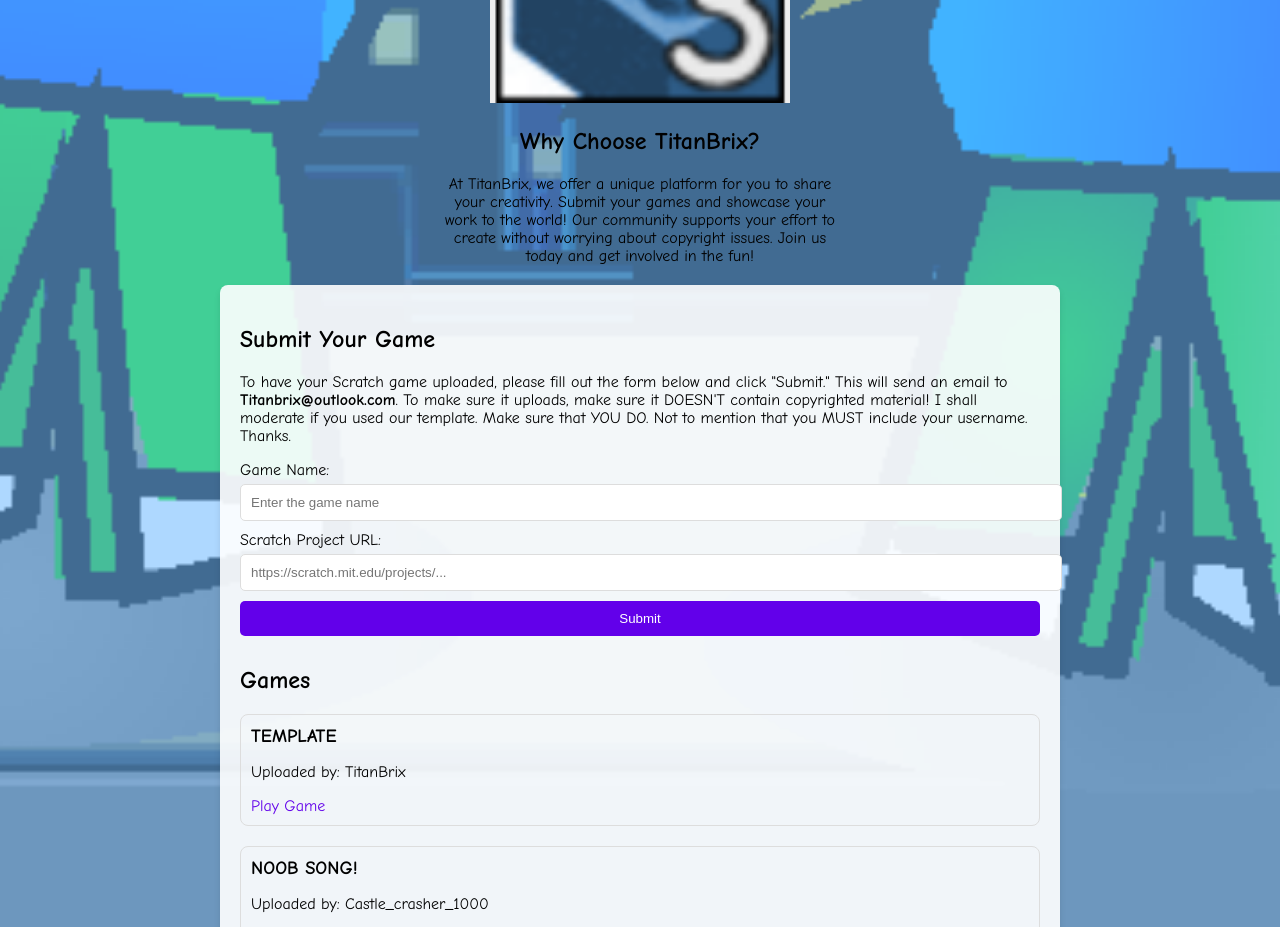
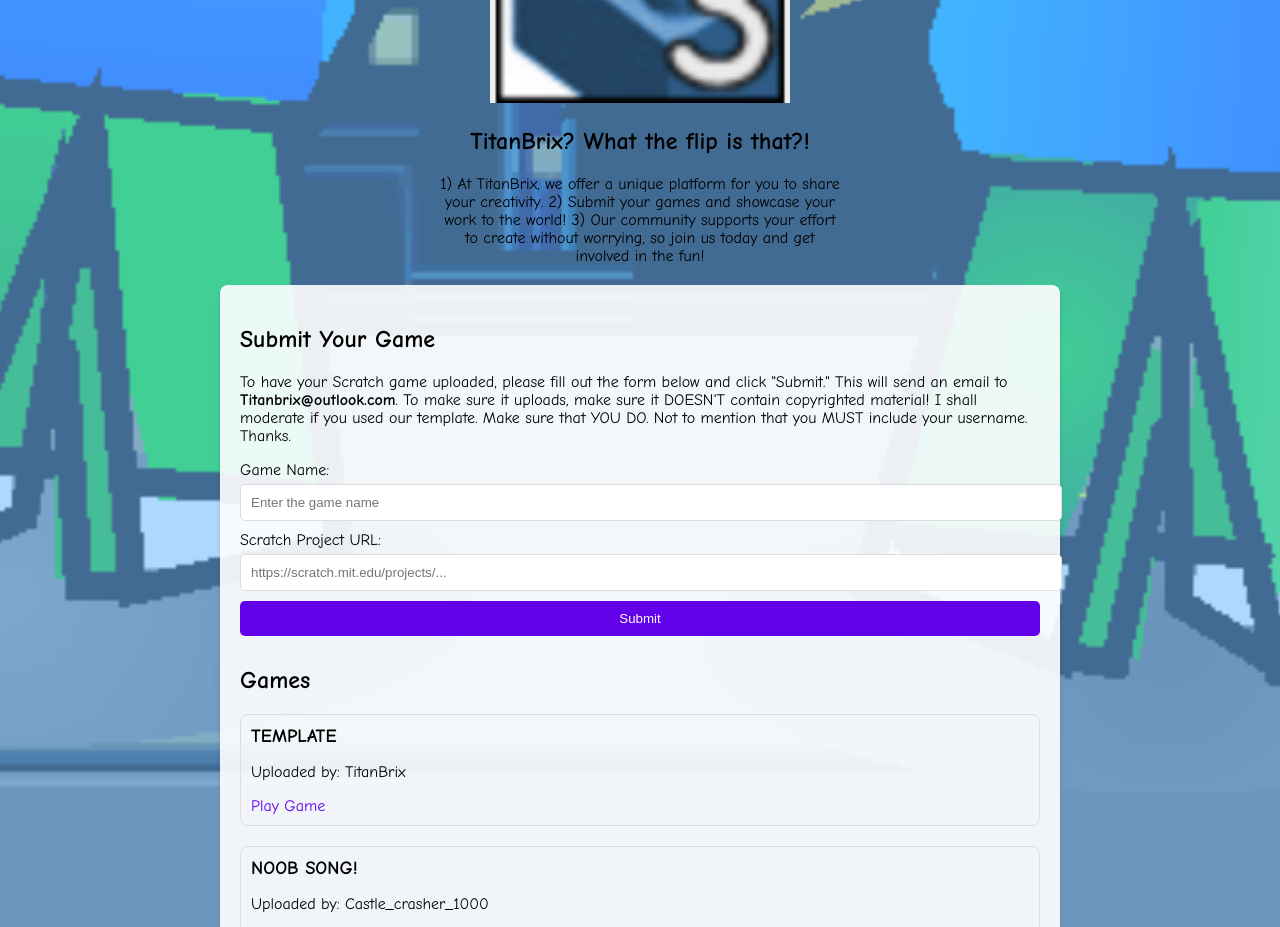
Before and after one commit to TitanBrix/Play, a plain HTML site: page index.html in a window 1280 px wide. Shown: the part 1420-2347 px from the top of the page. Drawn offline with Linux system fonts and the light colour scheme.

Commit message:
Update index.html

```diff
--- a/index.html
+++ b/index.html
@@ -95,8 +95,8 @@
   <div class="header-content">
     <img src="why.png" alt="Why Image">
     <div class="header-text">
-      <h2>Why Choose TitanBrix?</h2>
-      <p>At TitanBrix, we offer a unique platform for you to share your creativity. Submit your games and showcase your work to the world! Our community supports your effort to create without worrying about copyright issues. Join us today and get involved in the fun!</p>
+      <h2>TitanBrix? What the flip is that?!</h2>
+      <p>1) At TitanBrix, we offer a unique platform for you to share your creativity. 2) Submit your games and showcase your work to the world! 3) Our community supports your effort to create without worrying, so join us today and get involved in the fun!</p>
     </div>
   </div>
 
```
